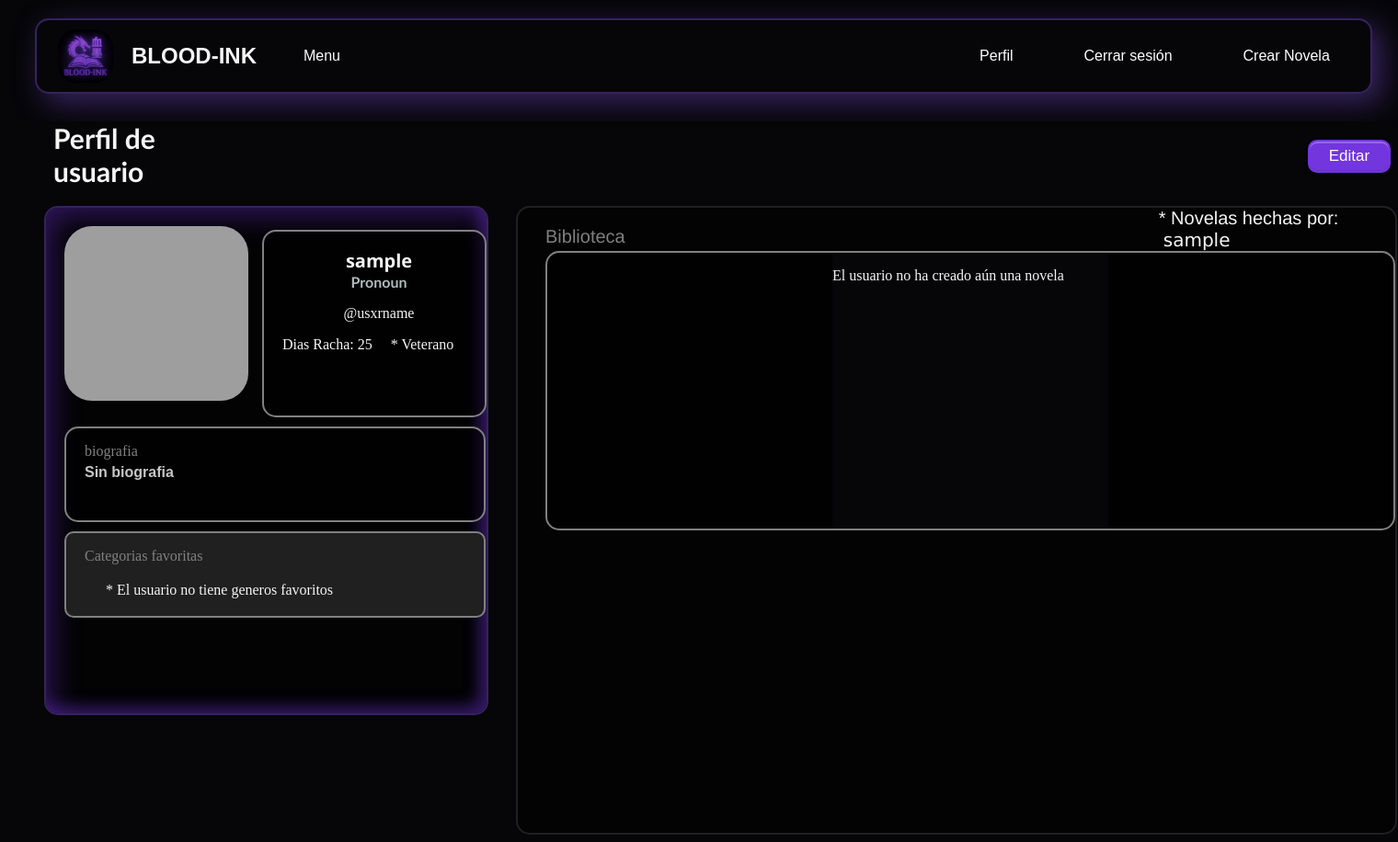
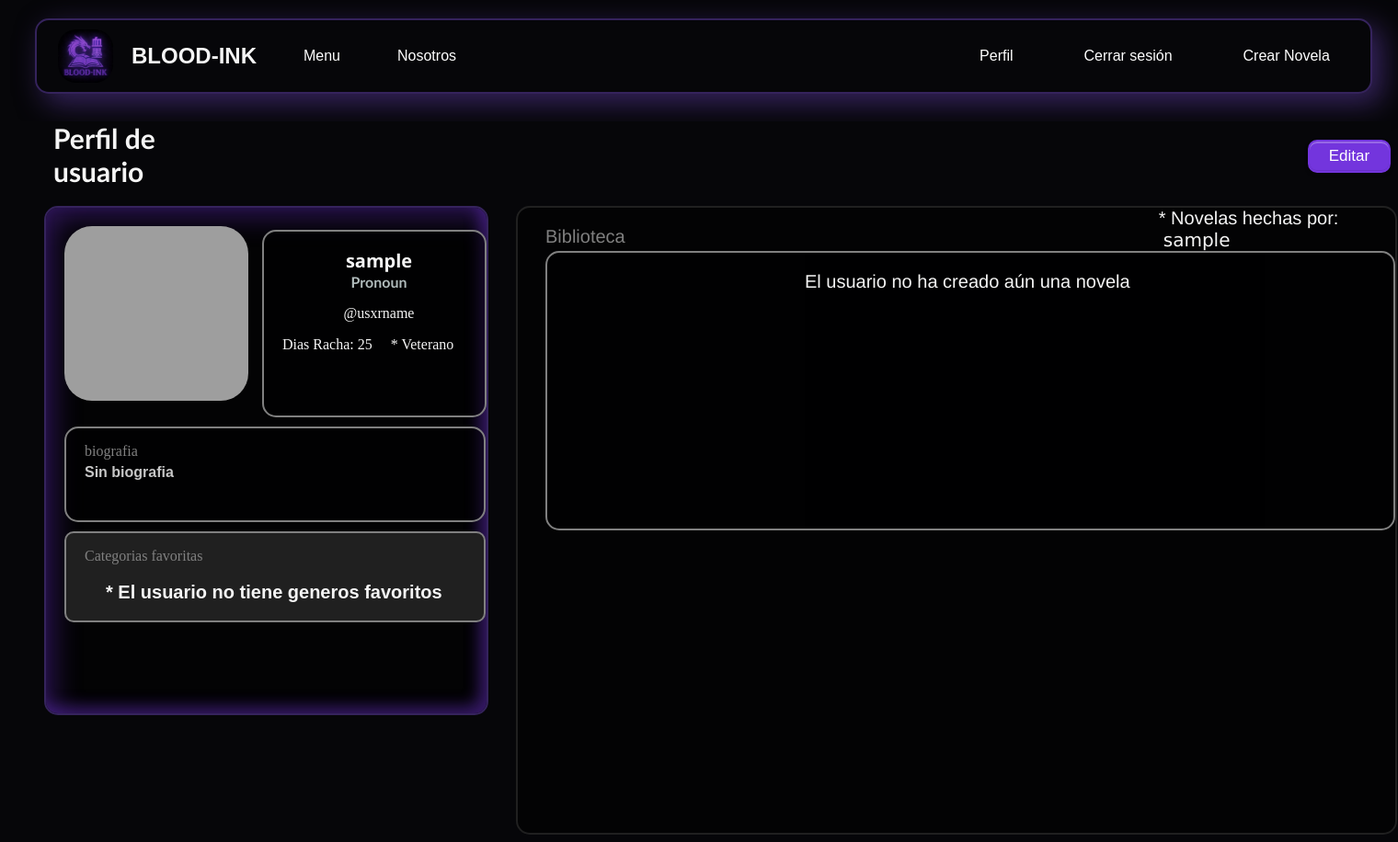
Before and after one commit to ELDani45/Blood-Ink, a Django app: page /account/profile/ in a window 1520 px wide. Shown: the whole page at 92% size. Run offline with Django 5.2, Linux system fonts and the light colour scheme; the visitor is signed in with stand-in values (Sample User, id 1); data comes from the database, SQL or seed files in the repository; data that the repository does not hold is empty; grey boxes are pictures that could not be loaded.

Commit message:
finalizacion del perfi y inicializacion de la seccion acerca de nosotros
Signed-off-by: Daniel Alejandro Chilito Giron <chilito45giron@gmail.com>

```diff
--- a/account/static/styles/account.css
+++ b/account/static/styles/account.css
@@ -137,9 +137,10 @@ p{
     border-radius: 15px;
 }
 .user-no-novels{
-    width: 300px;
+    width: 500px;
     height: 300px;
-    background-color: #060609
+    background-color: rgba(0, 0, 0, 0.523);
+    margin-left: 140px;
 }
 .card-novel{
     width: 220px;
@@ -169,14 +170,15 @@ p{
 
 }
 .buttom_read{
+    text-align: center;
     border: 2px solid #7335DD ;
-    width: 80px;
-    font-size: 17px;
+    width: 60px;
+    font-size: 19px;
     text-decoration: none;
     font-family: Arial, Helvetica, sans-serif;
     color: white;
     background-color: #7335DD;
-    padding: 6px;
+    padding: 4px;
     border-radius: 10px;
     transition: background-color 0.3s ease, padding 0.3s ease;
     display: inline-block;
@@ -202,6 +204,12 @@ p{
     gap: 1180px
 
 
+}
+.text-buttom{
+    text-decoration: none;
+    color: whitesmoke;
+    font-weight: bold;
+    text-align: center;
 }
 .button_edit{
     text-align: right;
@@ -257,3 +265,8 @@ p{
     background-color: #202020;
     margin-top: 10px;
 }
+.categorias{
+    font-weight: bold;
+    font-family: Arial, Helvetica, sans-serif;
+    font-size: 20px;
+}
--- a/account/templates/profile.html
+++ b/account/templates/profile.html
@@ -78,11 +78,11 @@
         <p class="biogafia-text">Categorias favoritas</p>
         {% for categoria in user_profile.favorite_genes.all %}
         <ul>
-          <li>* {{ categoria }}</li>
+          <li class="categorias">* {{ categoria }}</li>
         </ul>
         {% empty %}
         <ul>
-          <li>* El usuario no tiene generos favoritos</li>
+          <li class="categorias">* El usuario no tiene generos favoritos</li>
         </ul>
         {% endfor %}
       </section>
@@ -122,13 +122,18 @@
               <p class="like">{{ novela.get_total_likes }}</p>
               {% endif %}
             </div>
-            <button class="buttom_read">Leer</button>
+
+            <a
+              class="buttom_read"
+              href="{% url 'account:description_novel' novela.id %}"
+              >Leer</a
+            >
           </div>
           <p class="date">{{ novela.creation_date }}</p>
         </div>
         {% empty %}
         <div class="user-no-novels">
-          <p>El usuario no ha creado aún una novela</p>
+          <p class="text-style-white">El usuario no ha creado aún una novela</p>
         </div>
         {% endfor %}
       </div>
--- a/account/urls.py
+++ b/account/urls.py
@@ -1,9 +1,12 @@
 from django.urls import path
 from account.views import Update_profile, ProfileView
+from novels.views import description_game
 
 app_name = 'account'
 
 urlpatterns = [
     path('profile/', ProfileView.as_view(), name='profile'),
-    path('upload_profile/<int:pk>/', Update_profile.as_view(), name='update')
+    path('upload_profile/<int:pk>/', Update_profile.as_view(), name='update'),
+    path('novels/description/<int:id>/',
+         description_game, name='description_novel')
 ]
--- /dev/null
+++ b/home/static/styles/css/about_us.css
@@ -0,0 +1,6 @@
+h1{
+    font-family: Arial, Helvetica, sans-serif;
+    font-size: 20px;
+    color: blue;
+
+}
--- a/home/templates/layouts/navbar.html
+++ b/home/templates/layouts/navbar.html
@@ -28,6 +28,11 @@
       <ul>
         <li>
           <a href="{% url 'home:home' %}">Menu</a>
+        </li>
+      </ul>
+      <ul>
+        <li>
+          <a href="{% url 'home:about_us' %}">Nosotros</a>
         </li>
       </ul>
 
--- a/home/urls.py
+++ b/home/urls.py
@@ -1,9 +1,10 @@
 from django.urls import path
-from home.views import Home
+from home.views import Home, AboutUs
 # from . import views ) = se utiliza en el caso de que se trabaje con vistas en funciojnes
 
 app_name = "home"
 
 urlpatterns = [
     path("", Home.as_view(), name="home"),
+    path('nosotros/', AboutUs.as_view(), name='about_us')
 ]
--- a/novels/templates/description.html
+++ b/novels/templates/description.html
@@ -33,6 +33,7 @@
           />
           {% endif %}
           <div class="novel_genre">
+            <p class="categorias_novelas">Categorias</p>
             {% for genero in novela.genero.all %}
             <ul>
               <li class="geners">{{ genero.gener }}</li>
```
Also changed, not shown: home/templates/about_us.html (added, +15 -0 lines), home/views.py (+5 -2 lines), novels/static/styles/css/description.css (+8 -1 lines).
